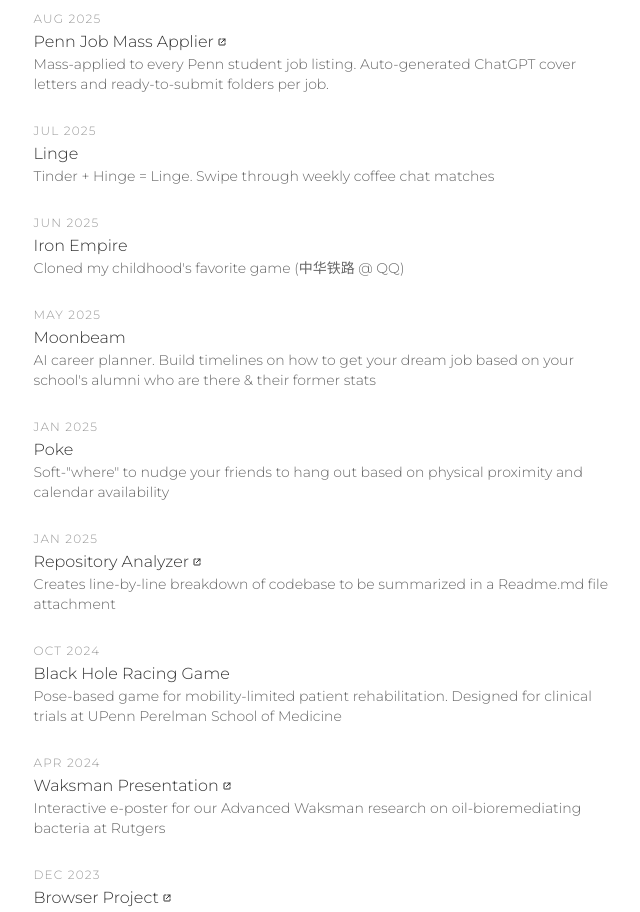
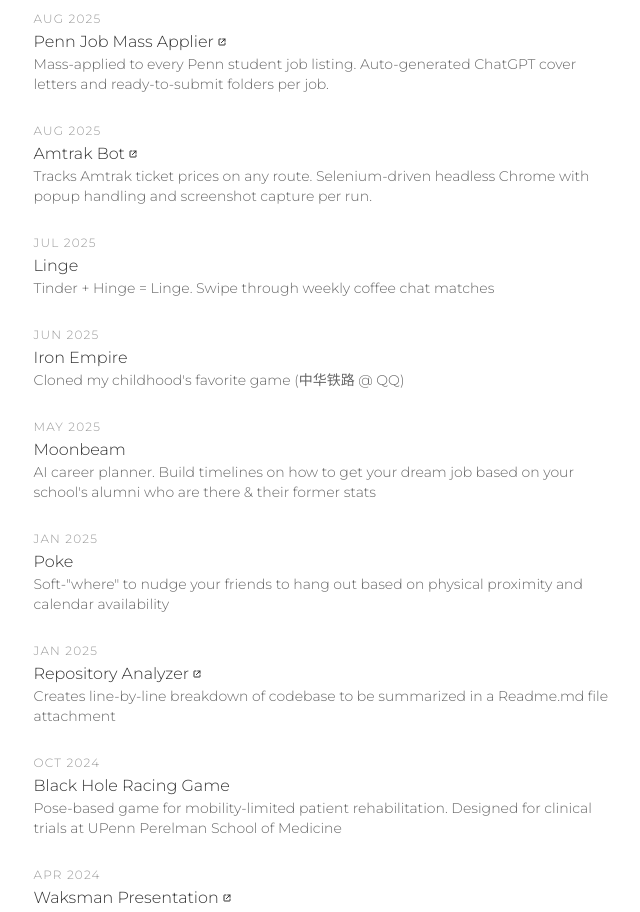
Before and after one commit to Mootbing/Portfolio.JasonXu.me, a Next.js app: page /more in a window 1280 px wide. Shown: the part 820-1732 px from the top of the page, without its empty margins (311-951 px from the left). Built offline with nearby package versions, Linux system fonts and the light colour scheme; a web font is replaced by a local one.

Commit message:
add Amtrak Bot (Aug 2025) to /more

```diff
--- a/app/more/page.tsx
+++ b/app/more/page.tsx
@@ -6,6 +6,7 @@ const ARCHIVES = [
   { year: "Dec 2025", title: "shh.secrets", description: "Encrypted env-var sharing & automated API key rotation. Built for founders sharing secrets with contractors — Browserbase rotation + breach detection.", link: "https://github.com/Mootbing/auto-key-rotator", tags: ["Next", "Supabase", "Browserbase"] },
   { year: "Nov 2025", title: "Raidar.net", description: "Open-sourced Gotham by Palantir for fun.", link: "https://raidar.net/", tags: ["Next", "OpenSky API"] },
   { year: "Aug 2025", title: "Penn Job Mass Applier", description: "Mass-applied to every Penn student job listing. Auto-generated ChatGPT cover letters and ready-to-submit folders per job.", link: "https://www.instagram.com/reel/DNt4TMsXOYx/", tags: ["Python", "Tkinter", "OpenAI"] },
+  { year: "Aug 2025", title: "Amtrak Bot", description: "Tracks Amtrak ticket prices on any route. Selenium-driven headless Chrome with popup handling and screenshot capture per run.", link: "https://github.com/Mootbing/Amtrak-Bot", tags: ["Python", "Selenium"] },
   { year: "Jul 2025", title: "Linge", description: "Tinder + Hinge = Linge. Swipe through weekly coffee chat matches", link: "", tags: ["Flutter", "Supabase", "Clado"] },
   { year: "Jun 2025", title: "Iron Empire", description: "Cloned my childhood's favorite game (中华铁路 @ QQ)", link: "", tags: ["Next", "Supabase", "Google Maps API"] },
   { year: "May 2025", title: "Moonbeam", description: "AI career planner. Build timelines on how to get your dream job based on your school's alumni who are there & their former stats", link: "", tags: ["Next", "Supabase", "Clado"] },
```
